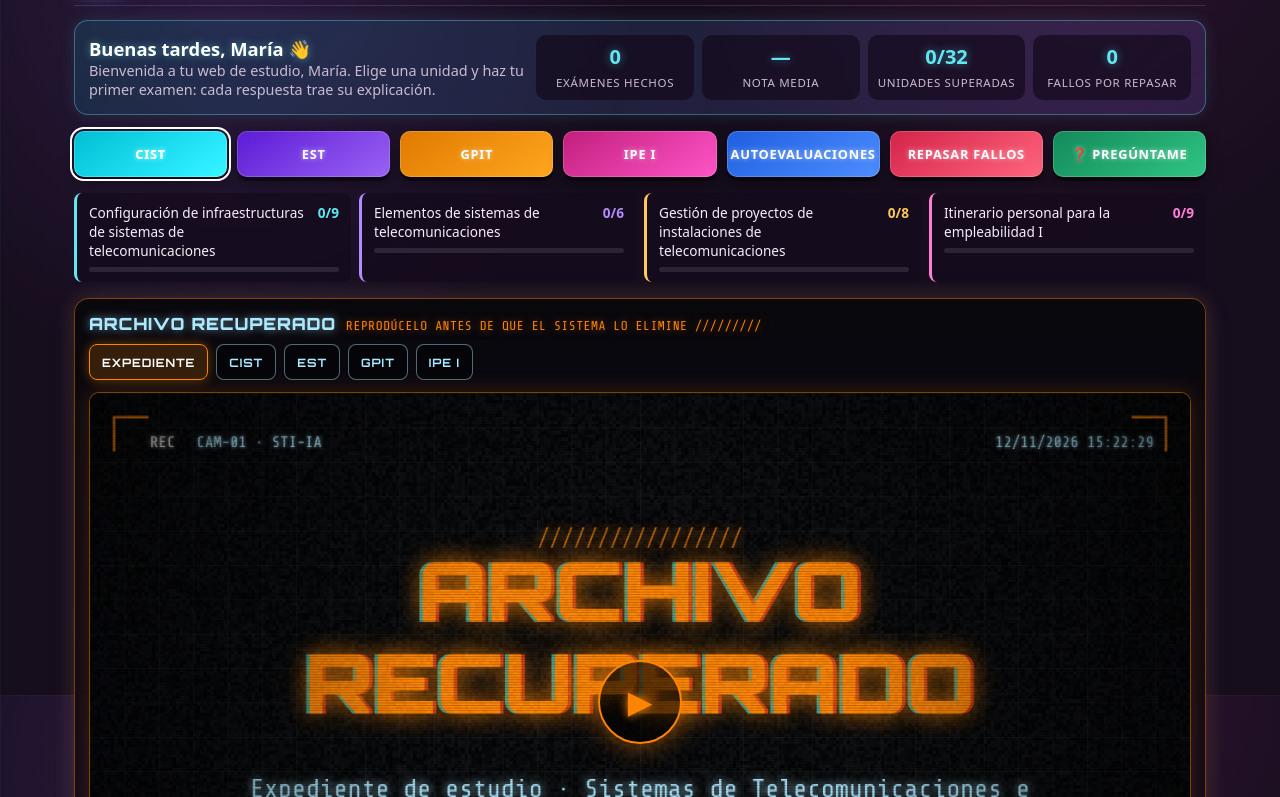
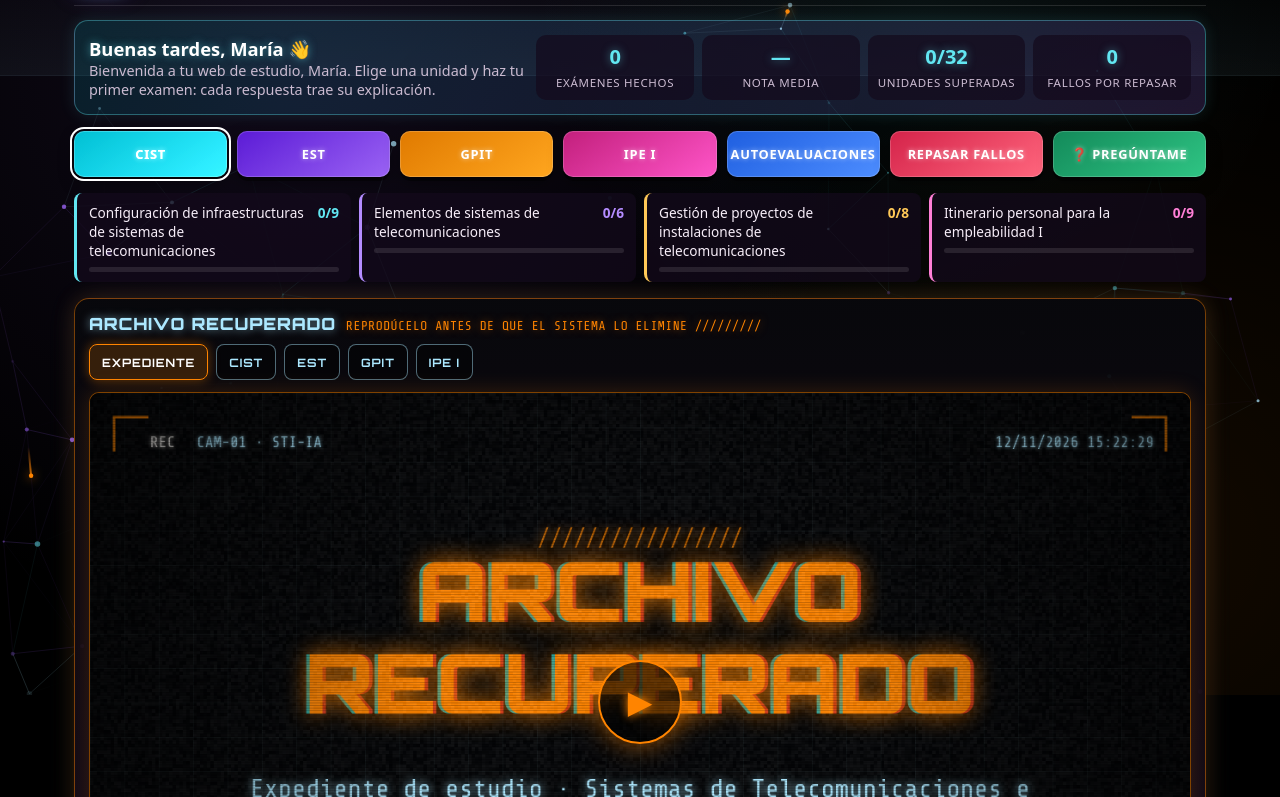
Before and after one commit to Mifsut-Admin/CFGS-STI, a plain HTML site: page index.html in a window 1280 px wide. Shown: the part 105-902 px from the top of the page. Drawn offline with nearby package versions, Linux system fonts and the light colour scheme; animation ran at ten frames a second.

Commit message:
Fondo negro animado con una red de telecomunicaciones
Nodos que flotan y se enlazan, paquetes de datos naranjas que saltan
de nodo en nodo, resplandores suaves y línea de escaneo. Reacciona al
ratón, se para con la pestaña oculta y respeta «reducir movimiento».
En el inicio y en los exámenes.

Co-Authored-By: Claude Opus 5.5 <noreply@anthropic.com>

```diff
--- a/comun.js
+++ b/comun.js
@@ -8,7 +8,7 @@ const ALUMNA = { nombre: "María", completo: "María Oyonarte" };
 const NOTEBOOK = "https://notebook.google.com/notebook/3e7a706b-d691-46a8-876e-c6b363262ef4/preview";
 
 // Versión de los archivos: cámbiala al publicar para que el navegador no use copias antiguas.
-const VERSION = "20261112a";
+const VERSION = "20261112b";
 
 function saludo() {
   const h = new Date().getHours();
--- a/examen.html
+++ b/examen.html
@@ -146,16 +146,10 @@
       --red:#ff667d;
       --shadow:0 0 18px rgba(255,85,200,.20),0 0 30px rgba(98,231,242,.14);
     }
-    body{
-      background-color:var(--bg);
-      background-image:
-        linear-gradient(rgba(255,200,87,.035) 1px,transparent 1px),
-        linear-gradient(90deg,rgba(98,231,242,.04) 1px,transparent 1px),
-        radial-gradient(circle at 18% 10%,rgba(155,99,244,.16),transparent 32%),
-        radial-gradient(circle at 82% 0,rgba(255,85,200,.10),transparent 28%);
-      background-size:28px 28px,28px 28px,auto,auto;
-      background-attachment:fixed;
-    }
+    body{ background:#000; }
+    /* Fondo negro animado (fondo.js) */
+    #fondo-animado{position:fixed;inset:0;width:100%;height:100%;z-index:-1;pointer-events:none}
+    @media print{#fondo-animado{display:none}}
     #quiz-container{
       border-color:rgba(255,200,87,.34);
       box-shadow:var(--shadow),inset 0 1px 0 rgba(255,255,255,.05);
@@ -262,8 +256,9 @@
   </div>
 
   <div id="toast" class="toast hidden" role="status"></div>
-  <script src="data/indice.js?v=20261112a"></script>
-  <script src="comun.js?v=20261112a"></script>
+  <script src="data/indice.js?v=20261112b"></script>
+  <script src="comun.js?v=20261112b"></script>
+  <script src="fondo.js?v=20261112b"></script>
   <script>
     // Parámetros: ?u=M1_U01&t=1|2|azar|oficial|fallos. Se cargan los archivos de la unidad antes del examen.
     const PARAM = new URLSearchParams(location.search);
--- /dev/null
+++ b/fondo.js
@@ -0,0 +1,165 @@
+// Fondo negro animado: una red de telecomunicaciones en movimiento.
+// Nodos que flotan y se enlazan cuando están cerca, paquetes de datos (naranja) que viajan por los enlaces,
+// una línea de escaneo como en las cámaras de vigilancia y reacción al ratón o al dedo.
+// Se pinta en un <canvas> fijo detrás de todo. Se para si la pestaña no se ve y respeta «reducir movimiento».
+(() => {
+  const lienzo = document.createElement("canvas");
+  lienzo.id = "fondo-animado";
+  lienzo.setAttribute("aria-hidden", "true");
+  document.body.prepend(lienzo);
+  const ctx = lienzo.getContext("2d");
+
+  const calma = matchMedia("(prefers-reduced-motion: reduce)").matches;
+  const COLORES = ["98,231,242", "172,232,255", "155,99,244"]; // cian, hielo y violeta (RGB)
+  const NAR = "255,132,0";
+  const DIST = 150; // distancia máxima para enlazar dos nodos
+
+  let W = 0, H = 0, ppp = 1, nodos = [], paquetes = [], raf = 0, antes = 0;
+  const raton = { x: -9999, y: -9999 };
+
+  function medir() {
+    ppp = Math.min(window.devicePixelRatio || 1, 1.5);
+    W = innerWidth; H = innerHeight;
+    lienzo.width = Math.round(W * ppp); lienzo.height = Math.round(H * ppp);
+    ctx.setTransform(ppp, 0, 0, ppp, 0, 0);
+    // Cantidad de nodos según el tamaño de la pantalla (menos en móvil).
+    const n = Math.max(28, Math.min(110, Math.round((W * H) / 15000)));
+    while (nodos.length < n) nodos.push(nuevoNodo());
+    nodos.length = n;
+    paquetes = paquetes.filter((p) => p.a < n && p.b < n);
+  }
+
+  function nuevoNodo() {
+    const ang = Math.random() * Math.PI * 2, vel = 6 + Math.random() * 14; // píxeles por segundo
+    return {
+      x: Math.random() * W, y: Math.random() * H,
+      vx: Math.cos(ang) * vel, vy: Math.sin(ang) * vel,
+      r: 1 + Math.random() * 1.8,
+      c: COLORES[Math.floor(Math.random() * COLORES.length)],
+      fase: Math.random() * Math.PI * 2,
+    };
+  }
+
+  function mover(dt) {
+    for (const n of nodos) {
+      n.x += n.vx * dt; n.y += n.vy * dt;
+      // Al salir por un borde, entra por el contrario.
+      if (n.x < -20) n.x = W + 20; else if (n.x > W + 20) n.x = -20;
+      if (n.y < -20) n.y = H + 20; else if (n.y > H + 20) n.y = -20;
+      // El ratón los aparta un poco.
+      const dx = n.x - raton.x, dy = n.y - raton.y, d2 = dx * dx + dy * dy;
+      if (d2 < 120 * 120 && d2 > 1) { const f = (1 - Math.sqrt(d2) / 120) * 40 * dt; n.x += (dx / Math.sqrt(d2)) * f; n.y += (dy / Math.sqrt(d2)) * f; }
+    }
+    // De vez en cuando sale un paquete de datos por un enlace.
+    if (paquetes.length < 14 && Math.random() < dt * 3) {
+      const a = Math.floor(Math.random() * nodos.length);
+      let mejor = -1, md = DIST * DIST;
+      for (let b = 0; b < nodos.length; b++) {
+        if (b === a) continue;
+        const dx = nodos[a].x - nodos[b].x, dy = nodos[a].y - nodos[b].y, d2 = dx * dx + dy * dy;
+        if (d2 < md && Math.random() < 0.6) { md = d2; mejor = b; }
+      }
+      if (mejor >= 0) paquetes.push({ a, b: mejor, t: 0, vel: 0.6 + Math.random() * 0.8, saltos: 1 + Math.floor(Math.random() * 3) });
+    }
+    for (const p of paquetes) {
+      p.t += p.vel * dt;
+      if (p.t >= 1 && p.saltos > 0) {
+        // Salta al siguiente nodo cercano, como un paquete que va de router en router.
+        const desde = p.b;
+        let sig = -1;
+        for (let k = 0; k < 12; k++) {
+          const c = Math.floor(Math.random() * nodos.length);
+          if (c === desde || c === p.a) continue;
+          const dx = nodos[desde].x - nodos[c].x, dy = nodos[desde].y - nodos[c].y;
+          if (dx * dx + dy * dy < DIST * DIST) { sig = c; break; }
+        }
+        if (sig >= 0) { p.a = desde; p.b = sig; p.t = 0; p.saltos--; }
+      }
+    }
+    paquetes = paquetes.filter((p) => p.t < 1);
+  }
+
+  function pintar(seg) {
+    ctx.fillStyle = "#000"; ctx.fillRect(0, 0, W, H);
+
+    // Resplandores muy suaves que se desplazan despacio.
+    const orbes = [
+      [W * (0.2 + 0.08 * Math.sin(seg * 0.07)), H * (0.15 + 0.06 * Math.cos(seg * 0.05)), Math.max(W, H) * 0.45, "155,99,244", 0.10],
+      [W * (0.85 + 0.06 * Math.cos(seg * 0.06)), H * (0.8 + 0.08 * Math.sin(seg * 0.04)), Math.max(W, H) * 0.4, NAR, 0.07],
+      [W * (0.7 + 0.1 * Math.sin(seg * 0.03)), H * (0.1 + 0.05 * Math.sin(seg * 0.08)), Math.max(W, H) * 0.3, "98,231,242", 0.06],
+    ];
+    for (const [x, y, r, c, a] of orbes) {
+      const g = ctx.createRadialGradient(x, y, 0, x, y, r);
+      g.addColorStop(0, `rgba(${c},${a})`); g.addColorStop(1, `rgba(${c},0)`);
+      ctx.fillStyle = g; ctx.fillRect(0, 0, W, H);
+    }
+
+    // Enlaces entre nodos cercanos (más visibles cuanto más cerca).
+    ctx.lineWidth = 1;
+    for (let i = 0; i < nodos.length; i++) {
+      const a = nodos[i];
+      for (let j = i + 1; j < nodos.length; j++) {
+        const b = nodos[j], dx = a.x - b.x, dy = a.y - b.y, d2 = dx * dx + dy * dy;
+        if (d2 > DIST * DIST) continue;
+        ctx.strokeStyle = `rgba(${a.c},${(1 - Math.sqrt(d2) / DIST) * 0.22})`;
+        ctx.beginPath(); ctx.moveTo(a.x, a.y); ctx.lineTo(b.x, b.y); ctx.stroke();
+      }
+      // Enlace con el ratón
+      const dx = a.x - raton.x, dy = a.y - raton.y, d2 = dx * dx + dy * dy;
+      if (d2 < 200 * 200) {
+        ctx.strokeStyle = `rgba(${NAR},${(1 - Math.sqrt(d2) / 200) * 0.35})`;
+        ctx.beginPath(); ctx.moveTo(a.x, a.y); ctx.lineTo(raton.x, raton.y); ctx.stroke();
+      }
+    }
+
+    // Nodos con un leve parpadeo.
+    for (const n of nodos) {
+      const brillo = 0.45 + 0.35 * Math.sin(seg * 1.5 + n.fase);
+      ctx.fillStyle = `rgba(${n.c},${brillo})`;
+      ctx.beginPath(); ctx.arc(n.x, n.y, n.r, 0, Math.PI * 2); ctx.fill();
+    }
+
+    // Paquetes de datos: punto naranja brillante con estela.
+    for (const p of paquetes) {
+      const a = nodos[p.a], b = nodos[p.b];
+      const x = a.x + (b.x - a.x) * p.t, y = a.y + (b.y - a.y) * p.t;
+      const ex = a.x + (b.x - a.x) * Math.max(0, p.t - 0.25), ey = a.y + (b.y - a.y) * Math.max(0, p.t - 0.25);
+      const g = ctx.createLinearGradient(ex, ey, x, y);
+      g.addColorStop(0, `rgba(${NAR},0)`); g.addColorStop(1, `rgba(${NAR},.8)`);
+      ctx.strokeStyle = g; ctx.lineWidth = 2;
+      ctx.beginPath(); ctx.moveTo(ex, ey); ctx.lineTo(x, y); ctx.stroke();
+      ctx.fillStyle = `rgba(${NAR},1)`; ctx.shadowColor = `rgb(${NAR})`; ctx.shadowBlur = 10;
+      ctx.beginPath(); ctx.arc(x, y, 2.2, 0, Math.PI * 2); ctx.fill();
+      ctx.shadowBlur = 0;
+    }
+
+    // Línea de escaneo que baja lentamente por la pantalla.
+    const ys = ((seg * 60) % (H + 240)) - 120;
+    const gs = ctx.createLinearGradient(0, ys - 120, 0, ys);
+    gs.addColorStop(0, "rgba(172,232,255,0)"); gs.addColorStop(1, "rgba(172,232,255,.05)");
+    ctx.fillStyle = gs; ctx.fillRect(0, ys - 120, W, 120);
+    ctx.fillStyle = "rgba(172,232,255,.10)"; ctx.fillRect(0, ys, W, 1);
+  }
+
+  function bucle(ahora) {
+    const dt = Math.min(0.05, (ahora - antes) / 1000 || 0);
+    antes = ahora;
+    mover(dt);
+    pintar(ahora / 1000);
+    raf = requestAnimationFrame(bucle);
+  }
+
+  function arrancar() { if (!raf && !calma) { antes = performance.now(); raf = requestAnimationFrame(bucle); } }
+  function parar() { cancelAnimationFrame(raf); raf = 0; }
+
+  addEventListener("resize", () => { medir(); if (calma) pintar(0); });
+  addEventListener("pointermove", (e) => { raton.x = e.clientX; raton.y = e.clientY; }, { passive: true });
+  const soltar = () => { raton.x = raton.y = -9999; };
+  document.addEventListener("mouseout", (e) => { if (!e.relatedTarget) soltar(); });
+  addEventListener("pointerup", (e) => { if (e.pointerType !== "mouse") soltar(); });
+  document.addEventListener("visibilitychange", () => (document.hidden ? parar() : arrancar()));
+
+  medir();
+  pintar(0);
+  arrancar();
+})();
--- a/index.html
+++ b/index.html
@@ -11,7 +11,7 @@
   <link rel="preconnect" href="https://fonts.googleapis.com">
   <link rel="preconnect" href="https://fonts.gstatic.com" crossorigin>
   <link rel="stylesheet" href="https://fonts.googleapis.com/css2?family=Orbitron:wght@500;700;900&family=Share+Tech+Mono&display=swap">
-  <link rel="stylesheet" href="styles.css?v=20261112a">
+  <link rel="stylesheet" href="styles.css?v=20261112b">
 </head>
 <body>
   <div class="envoltorio">
@@ -66,9 +66,10 @@
 
     <footer class="pie">Preguntas elaboradas a partir del temario de cada unidad, más las autoevaluaciones de la plataforma. Material de estudio no oficial.</footer>
   </div>
-  <script src="data/indice.js?v=20261112a"></script>
-  <script src="comun.js?v=20261112a"></script>
-  <script src="app.js?v=20261112a"></script>
-  <script src="videos.js?v=20261112a"></script>
+  <script src="data/indice.js?v=20261112b"></script>
+  <script src="comun.js?v=20261112b"></script>
+  <script src="app.js?v=20261112b"></script>
+  <script src="videos.js?v=20261112b"></script>
+  <script src="fondo.js?v=20261112b"></script>
 </body>
 </html>
--- a/styles.css
+++ b/styles.css
@@ -1,6 +1,6 @@
 /* Página de inicio · estilo neón a juego con los exámenes (ciruela, cian y ámbar). Mobile first. */
 :root {
-  --bg: #160d1d;
+  --bg: #000;
   --panel: rgba(37, 18, 47, .94);
   --panel-2: rgba(20, 10, 29, .72);
   --text: #f7eef9;
@@ -27,14 +27,7 @@ body {
   min-height: 100vh;
   color: var(--text);
   font-family: system-ui, -apple-system, "Segoe UI", Roboto, Ubuntu, sans-serif;
-  background-color: var(--bg);
-  background-image:
-    linear-gradient(rgba(255, 200, 87, .035) 1px, transparent 1px),
-    linear-gradient(90deg, rgba(98, 231, 242, .04) 1px, transparent 1px),
-    radial-gradient(circle at 18% 10%, rgba(155, 99, 244, .16), transparent 32%),
-    radial-gradient(circle at 82% 0, rgba(255, 85, 200, .10), transparent 28%);
-  background-size: 28px 28px, 28px 28px, auto, auto;
-  background-attachment: fixed;
+  background: var(--bg);
   overflow-x: hidden;
 }
 a { color: inherit; }
@@ -251,3 +244,7 @@ details[open] .flecha { transform: rotate(180deg); }
 .v-tiempo { font: .85rem "Share Tech Mono", ui-monospace, monospace; color: var(--hielo); white-space: nowrap; }
 .v-aviso { margin: 8px 0 0; min-height: 1em; }
 @media (max-width: 520px) { #v-barra { order: -1; flex-basis: 100%; } }
+
+/* Fondo negro animado (fondo.js): lienzo fijo detrás de todo el contenido */
+#fondo-animado { position: fixed; inset: 0; width: 100%; height: 100%; z-index: -1; pointer-events: none; }
+@media print { #fondo-animado { display: none; } }
```
